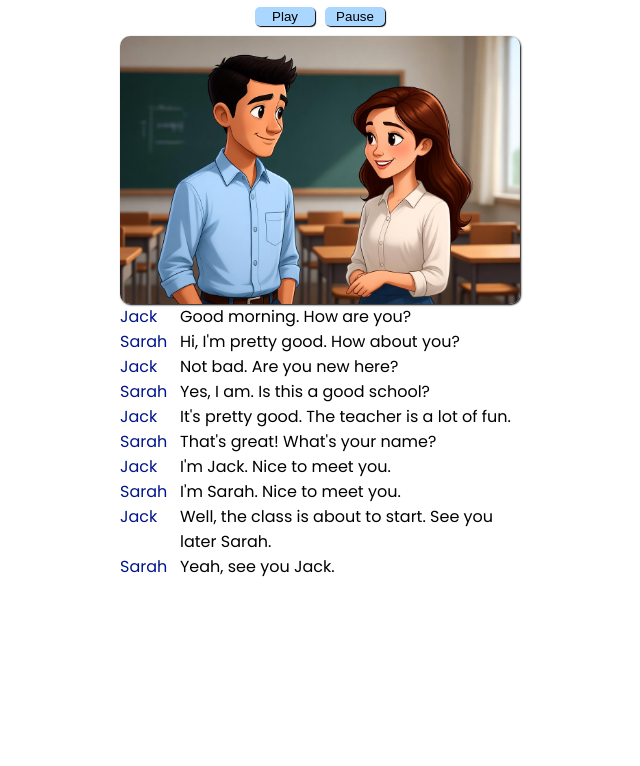
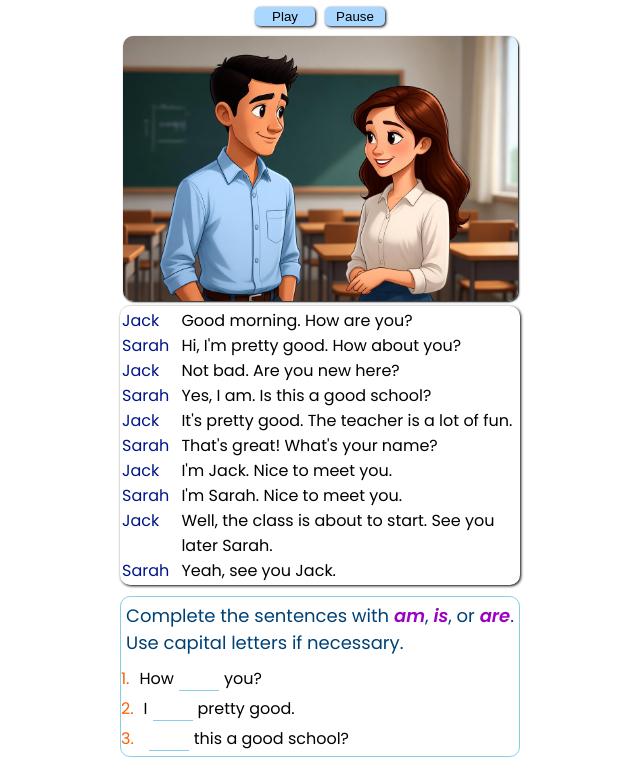
Before and after one commit to Teacher-Jorge/JorgeApp, a plain HTML site: page PAGES/page1.html in a window 1280 px wide. Shown: the part 34-800 px from the top of the page, without its empty margins (320-960 px from the left). Drawn offline with Linux system fonts and the light colour scheme.

Commit message:
Add files via upload

```diff
--- a/JS/page1.js
+++ b/JS/page1.js
@@ -1,5 +1,12 @@
 const btnPlay = document.getElementById('btn-play')
 const btnPause = document.getElementById('btn-pause')
+
+const input1 = document.getElementById('input1')
+const input2 = document.getElementById('input2')
+const input3 = document.getElementById('input3')
+const input4 = document.getElementById('input4')
+const input5 = document.getElementById('input5')
+const input6 = document.getElementById('input6')
 
 btnPlay.addEventListener('click', function() {
     const audio = document.getElementById('audio1')
@@ -10,3 +17,45 @@ btnPause.addEventListener('click', function() {
     const audio = document.getElementById('audio1')
 audio.pause()
 })
+
+input1.addEventListener('keyup', (e) => {
+    if (input1.value === "are") {
+        input1.style.color = 'green'
+        translate.innerHTML = "Como está você?"
+        document.getElementById('input2').focus()
+        setTimeout(() => {
+        translate.style.opacity = '1'
+    },100);
+    setTimeout(() => {
+        translate.style.opacity = '0'
+    }, 2000);
+    }
+})
+
+input2.addEventListener('keyup', (e) => {
+    if (input2.value === "am") {
+        input2.style.color = 'green'
+        translate.innerHTML = "Como está você?"
+        document.getElementById('input3').focus()
+        setTimeout(() => {
+        translate.style.opacity = '1'
+    },100);
+    setTimeout(() => {
+        translate.style.opacity = '0'
+    }, 2000);
+    }
+})
+
+input3.addEventListener('keyup', (e) => {
+    if (input3.value === "Is") {
+        input3.style.color = 'green'
+        translate.innerHTML = "Como está você?"
+        document.getElementById('input4').focus()
+        setTimeout(() => {
+        translate.style.opacity = '1'
+    },100);
+    setTimeout(() => {
+        translate.style.opacity = '0'
+    }, 2000);
+    }
+})
--- a/PAGES/page1.html
+++ b/PAGES/page1.html
@@ -34,9 +34,29 @@
              <div class="lines"> <span class="names">Jack</span> Well, the class is about to start. See you later Sarah.</div>
             <div class="lines"> <span class="names">Sarah</span> Yeah, see you Jack.</div>
         </div>
+    </div>
 
-        <a href="../index.html" class="back">Back</a>
+
+
+    <div class="exercise-container">
+
+         <div class="instructions">
+        Complete the sentences with <span class="words">am</span>, <span class="words">is</span>, or
+        <span class="words">are</span>. Use capital letters if necessary.
     </div>
+
+            <div class="exercise-lines"> <span class="numbers">1. </span>
+            How <input id="input1" type="text" class="inputs"> you?</div>
+            <div class="exercise-lines"> <span class="numbers">2. </span>
+            I <input id="input2" type="text" class="inputs"> pretty good.</div>
+            <div class="exercise-lines"> <span class="numbers">3. </span>
+            <input id="input3" type="text" class="inputs"> this a good school?</div>
+    </div>
+
+
+
+
+    <a href="../index.html" class="back">Back</a>
 
 
     <script src="/JS/page1.js"></script>
--- a/css/style.css
+++ b/css/style.css
@@ -63,10 +63,42 @@ body {
     display: flex;
     flex-wrap: wrap;
     width: 400px;
-    height: 950px;
+    height: 630px;
     flex-direction: column;
     align-items: center;
     font-family: 'poppins' sans-serif;
+    position: fixed;
+    top: 0;
+    z-index: 1;
+    background-color: white;
+}
+
+.conversation-container {
+    display: flex;
+    flex-direction: column;
+    border-radius: 10px;
+    padding: 2px;
+    box-shadow: 1px 1px 3px black;
+}
+
+.lines {
+    display: grid;
+    grid-template-columns: 15% 85%;
+}
+
+.exercise-container {
+    display: flex;
+    flex-direction: column;
+    width: 400px;
+    position: relative;
+    top: 630px;
+    border: 1px solid skyblue;
+    border-radius: 10px;
+}
+
+.exercise-lines {
+    display: flex;
+    margin-bottom: 5px;
 }
 
 .pages-title {
@@ -90,7 +122,7 @@ body {
     color: white;
     position: relative;
     left: -170px;
-    top: 200px;
+    top: 1000px;
 
     &:active {
         box-shadow: none;
@@ -105,7 +137,16 @@ body {
 }
 
 .instructions {
-    margin-bottom: 15px;
+    color: rgb(0, 65, 117);
+    padding: 5px;
+    margin-bottom: 5px;
+    font-size: 18px;
+}
+
+.words {
+    color: rgb(156, 0, 196);
+    font-weight: 600;
+    font-style: italic;
 }
 
 .btn-container {
@@ -118,7 +159,7 @@ body {
     padding: 2px;
     border-style: none;
     background-color: rgb(170, 215, 255);
-    box-shadow: 1px 1px 1px black;
+    box-shadow: 1px 1px 3px black;
     border-radius: 5px;
     margin-bottom: 10px;
 
@@ -128,22 +169,29 @@ body {
 }
 
 .images {
-    width: 400px;
+    width: 395px;
     border-radius: 10px;
     box-shadow: 1px 1px 2px black;
-}
-
-.conversation-container {
-    display: flex;
-    flex-direction: column;
-}
-
-.lines {
-    display: grid;
-    grid-template-columns: 15% 85%;
+    margin-bottom: 5px;
 }
 
 .names {
     color: rgb(0, 21, 139);
+}
 
+.numbers {
+    color: rgb(255, 94, 0);
+    margin-right: 10px;
 }
+
+.inputs {
+    width: 40px;
+    height: 25px;
+    margin-right: 5px;
+    margin-left: 5px;
+    font-size: 20px;
+    text-align: center;
+    color: rgb(156, 0, 196);
+    border-style: none;
+    border-bottom: 1px solid skyblue;
+}
```
